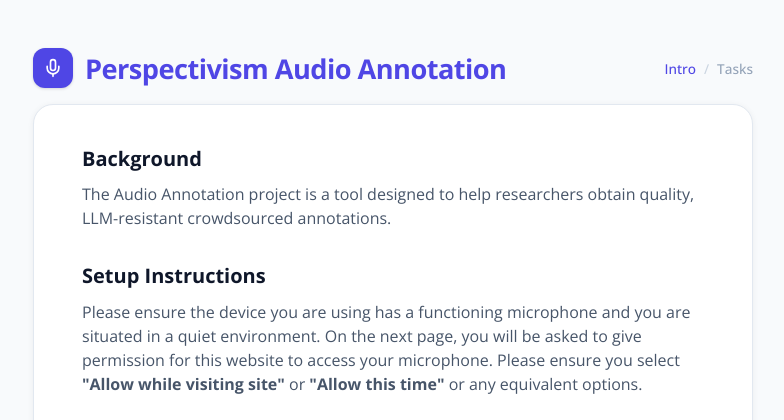
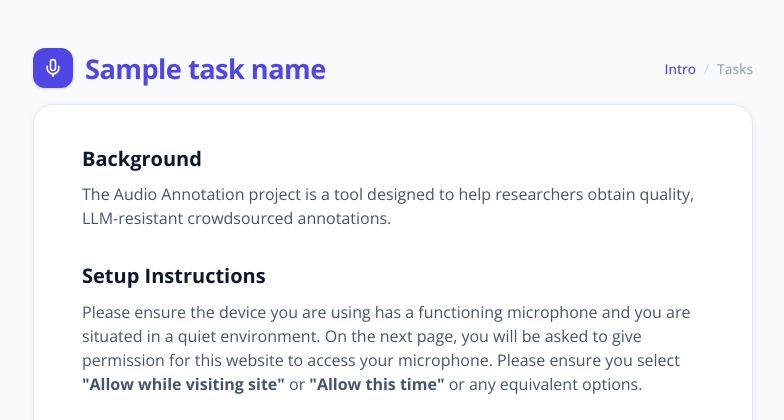
Before and after one commit to eric-z2/audio-annotation, a Django app: template audio_capture/templates/homepage.html in a window 1280 px wide. Shown: the top 420 px of the page, without its empty margins (247-1031 px from the left). Run offline with Django 4.2, Linux system fonts and the light colour scheme; the template is opened without the code that fills it: most values are stand-ins (such as "Sample title", 1, 10 or a date in 2020).

Commit message:
Automatic repository sync @ cfwelch-Z790-Nova

```diff
--- a/audio_capture/templates/homepage.html
+++ b/audio_capture/templates/homepage.html
@@ -17,7 +17,7 @@
                     <line x1="12" y1="19" x2="12" y2="22"/>
                 </svg>
             </div>
-            <h1>Perspectivism Audio Annotation</h1>
+            <h1>{{task_name}}</h1>
         </div>
         <div class="step-indicator">
             <span class="active">Intro</span>
--- a/audio_capture/views.py
+++ b/audio_capture/views.py
@@ -7,11 +7,15 @@ from django.core.files.base import ContentFile
 from .models import EssayAudioStorage, AITAAudioStorage
 import datetime
 
+from django.conf import settings
+
 def homepage(request):
     if request.method == 'POST' and request.POST.get('id'):
         request.session['crowdworker_id'] = request.POST.get('id')
         return redirect('annotation')
-    return render(request, 'homepage.html')
+    context = {'task_name': settings.ANNOTATION_TASK_NAME}
+    print(context)
+    return render(request, 'homepage.html', context=context)
 
 def annotation(request):
     if 'crowdworker_id' not in request.session:
--- a/main_project/settings.py
+++ b/main_project/settings.py
@@ -133,4 +133,5 @@ MEDIA_ROOT = BASE_DIR / 'audio_storage'
 
 
 # Annotation Tool Settings
-ANNOTATION_TASK_NAME = ''
+ANNOTATION_TASK_NAME = 'Perspectivism Audio Annotation'
+ANNOTATION_TASK_MC_OPTIONS = ['NTA (Not the asshole)', 'YTA (You\'re the asshole)', 'ESH (Everyone sucks here)', 'NAH (No one\'s the asshole)']
```
Also changed, not shown: db.sqlite3.
